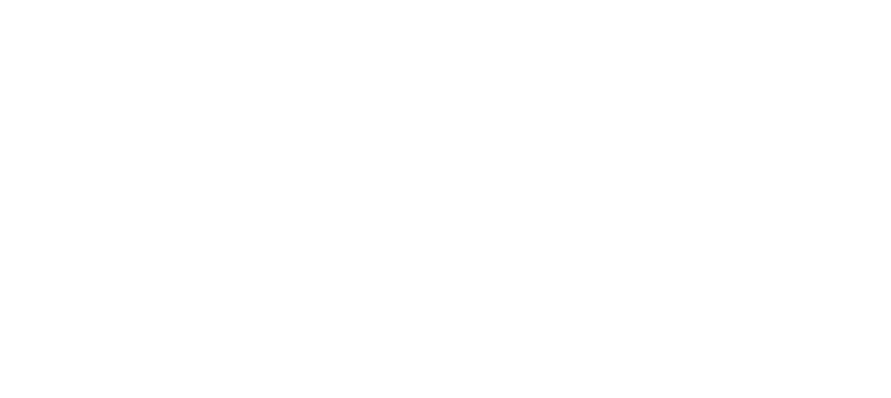
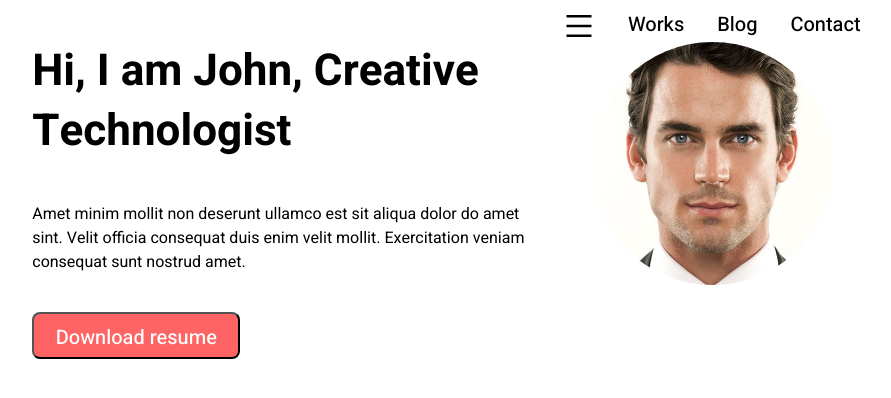
Before and after one commit to Unknown-Vndy/portfolio-ui, a React (Create React App) app: page / in a window 1280 px wide. Shown: the top 398 px of the page, without its empty margins (207-1098 px from the left). Built offline with nearby package versions, Linux system fonts and the light colour scheme.

Commit message:
implement header

```diff
--- a/src/App.js
+++ b/src/App.js
@@ -1,7 +1,17 @@
 import styled from 'styled-components';
+import NavMenu from './components/NavMenu';
+import IntroInfo from './components/IntroInfo';
+import Intro from './components/Intro';
 
 function App () {
-  return <Wrapper></Wrapper>;
+  return (
+    <Wrapper>
+      <HeaderWrapper>
+        <NavMenu />
+        <Intro />
+      </HeaderWrapper>
+    </Wrapper>
+  );
 }
 
 export default App;
@@ -10,3 +20,11 @@
   max-width: 855px;
   margin: 0 auto;
 `;
+
+const HeaderWrapper = styled.header`
+  background: white;
+  margin-bottom: 71px;
+  @media (max-width: 800px) {
+    margin-bottom: 51px;
+  }
+`;
--- /dev/null
+++ b/src/components/Image.jsx
@@ -0,0 +1,18 @@
+import styled from 'styled-components';
+
+function Image ({ src }) {
+  return <MainImage src={src} />;
+}
+
+export default Image;
+
+const MainImage = styled.img`
+  border-radius: 50%;
+  height: 243px;
+  width: 243px;
+  object-fit: cover;
+  @media (max-width: 375px) {
+    height: 180px;
+    width: 180px;
+  }
+`;
--- /dev/null
+++ b/src/components/Intro.jsx
@@ -0,0 +1,28 @@
+import styled from 'styled-components';
+import Image from './Image';
+import IntroInfo from './IntroInfo';
+import pic from './../assets/images/matt-bomer.jpg';
+function Intro () {
+  return (
+    <Flex>
+      <IntroInfo />
+      <Image src={pic} />
+    </Flex>
+  );
+}
+
+export default Intro;
+
+const Flex = styled.div`
+  display: flex;
+  justify-content: space-around;
+  @media (max-width: 800px) {
+    flex-direction: column;
+    align-items: center;
+    text-align: center;
+    img {
+      order: -1;
+      margin-bottom: 34px;
+    }
+  }
+`;
--- /dev/null
+++ b/src/components/IntroInfo.jsx
@@ -0,0 +1,47 @@
+import styled from 'styled-components';
+import PrimeButton from './PrimeButton';
+
+function IntroInfo () {
+  return (
+    <Wrapper>
+      <IntroHeader>Hi, I am John, Creative Technologist</IntroHeader>
+      <IntroBody>
+        Amet minim mollit non deserunt ullamco est sit aliqua dolor do amet
+        sint. Velit officia consequat duis enim velit mollit. Exercitation
+        veniam consequat sunt nostrud amet.
+      </IntroBody>
+      <PrimeButton body={`Download resume`} />
+    </Wrapper>
+  );
+}
+
+export default IntroInfo;
+
+const Wrapper = styled.div`
+  max-width: 505px;
+  margin-bottom: 71px;
+`;
+
+const IntroHeader = styled.h1`
+  font-weight: 700;
+  font-size: 44px;
+  line-height: 60px;
+  margin-bottom: 40px;
+  @media (max-width: 800px) {
+    font-weight: 700;
+    font-size: 32px;
+    line-height: 40px;
+    margin-bottom: 21px;
+  }
+`;
+
+const IntroBody = styled.p`
+  font-weight: 400;
+  font-size: 16px;
+  line-height: 24px;
+
+  margin-bottom: 38px;
+  @media (max-width: 800px) {
+    margin-bottom: 21px;
+  }
+`;
```
Also changed, not shown: src/assets/images/Ellipse1.png (added), src/assets/images/matt-bomer.jpg (added).
